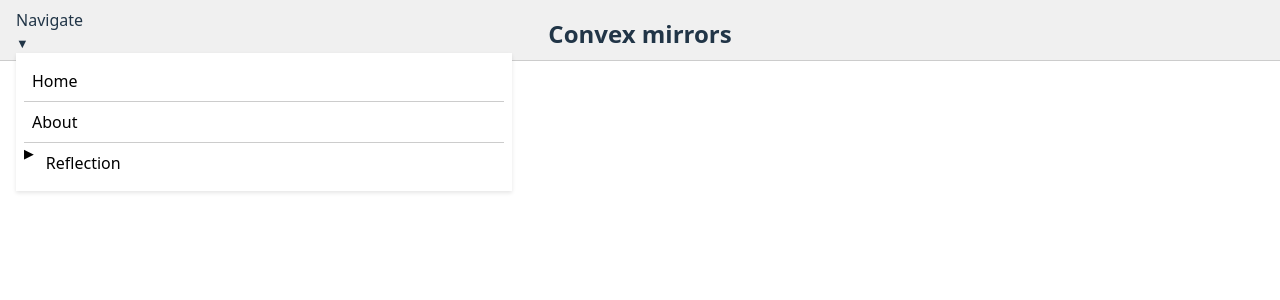
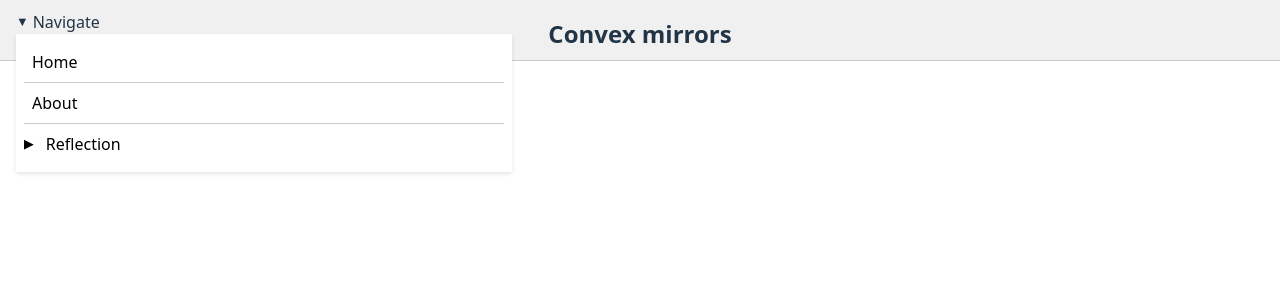
Before and after one commit to LaverBen/Optics-tools, a React (Vite) app: page /reflection/mirrors/convex-mirrors in a window 1280 px wide. Both pictures are taken after a click on the heading "Navigate". Shown: the top 300 px of the page. Built offline with nearby package versions, Linux system fonts and the light colour scheme.

Commit message:
Fix nav toggle alignment

```diff
--- a/src/components/Header.jsx
+++ b/src/components/Header.jsx
@@ -25,7 +25,7 @@ function NavItem({ item, level, location }) {
 
   return (
     <li style={{ padding: 0 }}>
-      <div style={{ display: "flex", alignItems: "flex-start", margin: "0.25rem 0" }}>
+      <div style={{ display: "flex", alignItems: "center", margin: "0.25rem 0" }}>
         {hasChildren && (
           <button
             type="button"
--- a/src/index.css
+++ b/src/index.css
@@ -92,24 +92,24 @@ button:focus-visible {
 
 .nav-summary {
   list-style: none;
-  display: flex;
-  flex-direction: column;
-  align-items: flex-start;
+  display: inline-flex;
+  align-items: center;
   cursor: pointer;
+  padding: 0;
 }
 
 .nav-summary::-webkit-details-marker {
   display: none;
 }
 
-.nav-summary::after {
-  content: "\25B6"; /* downward triangle */
+.nav-summary::before {
+  content: "\25B6"; /* closed triangle */
   font-size: 0.8rem;
-  margin-top: 0.125rem;
+  margin-right: 0.25rem;
 }
 
-details[open] > summary.nav-summary::after {
-  content: "\25BC"; /* upward triangle */
+details[open] > summary.nav-summary::before {
+  content: "\25BC"; /* open triangle */
 }
 
 .nav-toggle {
```
Also changed, not shown: src/components/README.md.
